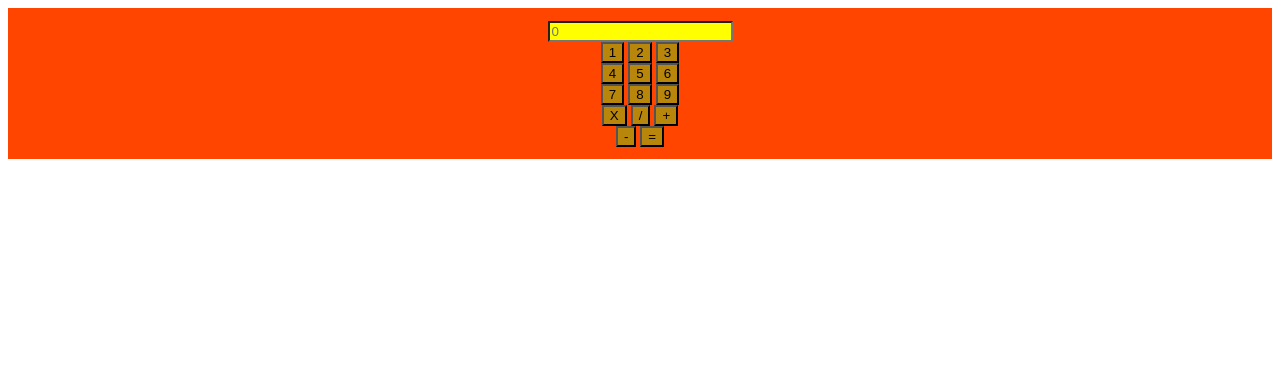
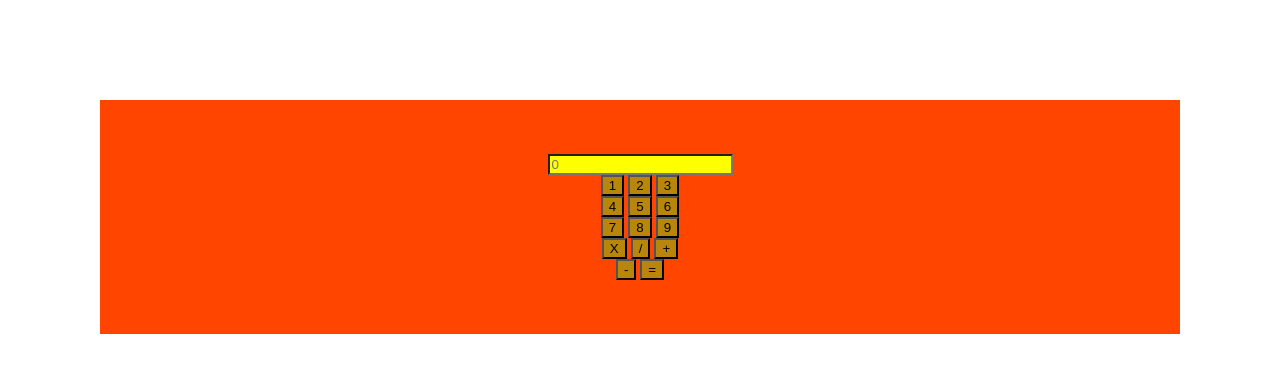
Before and after one commit to matt-nev/Calculator-Layout, a plain HTML site: page index.html in a window 1280 px wide. Drawn offline with Linux system fonts and the light colour scheme.

Commit message:
add hover color and tweak margins

```diff
--- a/calcstyle.css
+++ b/calcstyle.css
@@ -1,14 +1,23 @@
+body{
+    margin: 100px;
+    margin-width: 100px;
+    border: 50px;
+}
 .calc {
     display: grid;
     background-color: orangered;
-    padding: 1%;
     position: center;
+    background-position: center center;
+    padding: 5%;
   }
   .button {
     background-color: darkgoldenrod;
     cursor: grab;
     margin: auto;
   }
+ .button:hover {
+    background-color: moccasin;
+}
   .input {
     position: center;
     background-color: yellow;
```
